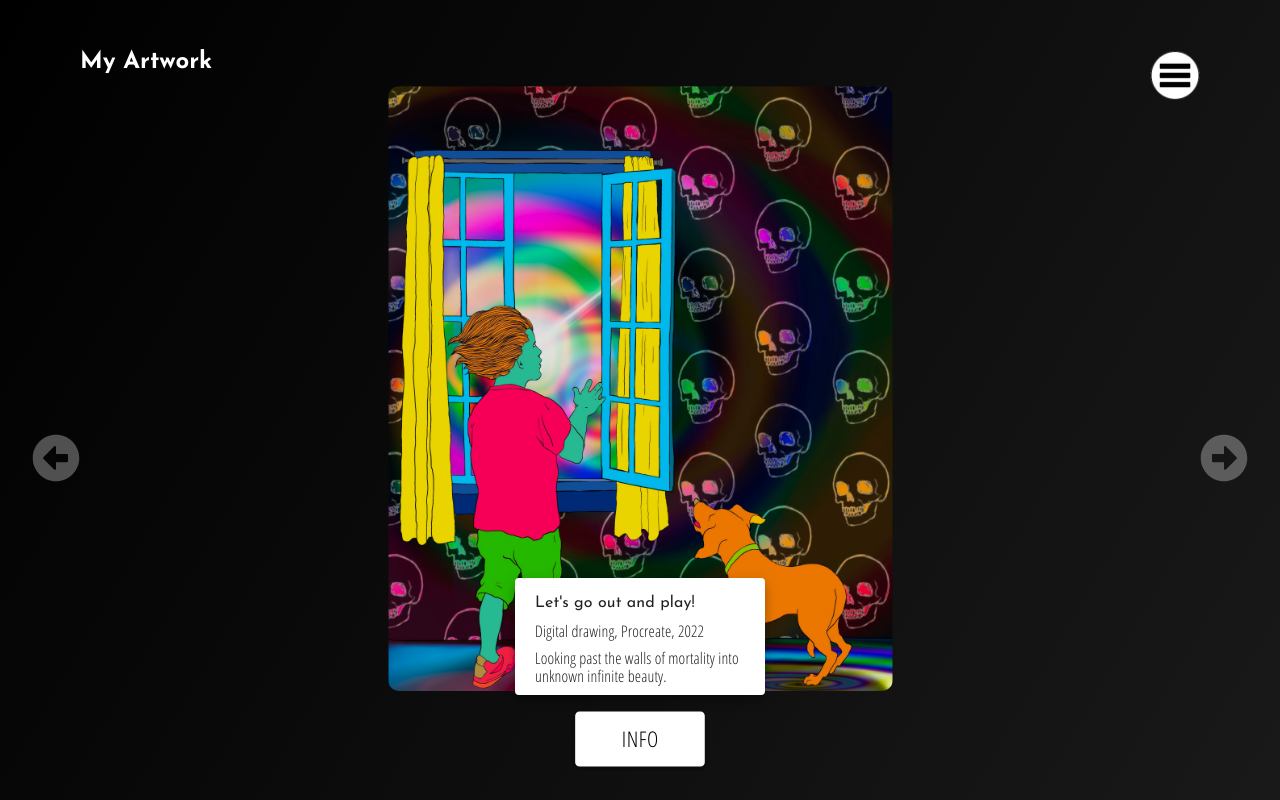
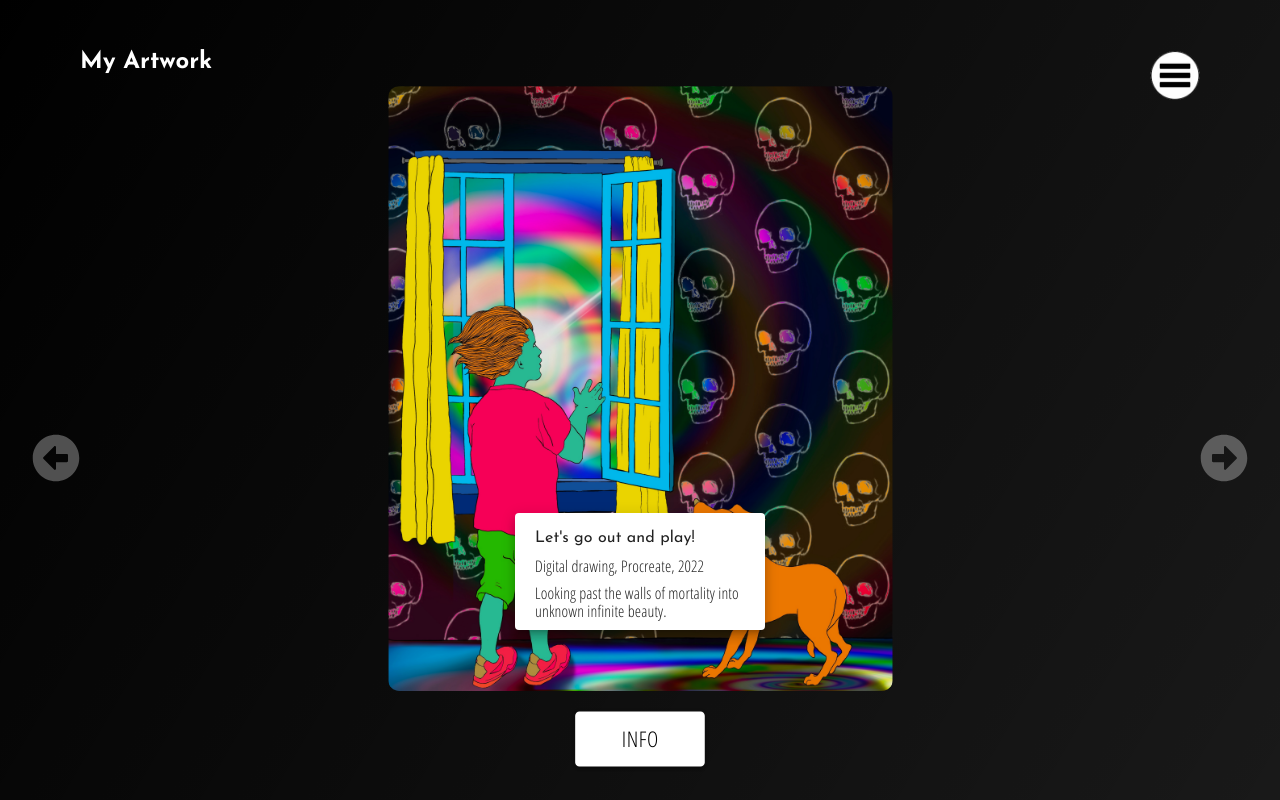
Before and after one commit to JohnnyMohawk/jna-dev-portfolio, a React (Create React App) app: page /my-art in a window 1280 px wide. Both pictures are taken after a click on the button "INFO". Built offline with nearby package versions, Linux system fonts and the light colour scheme.

Commit message:
tweak popover styling

```diff
--- a/src/components/ImgInfoModal.js
+++ b/src/components/ImgInfoModal.js
@@ -23,7 +23,7 @@ export default function ImgInfoPopover({info}) {
         Info
       </Button>
       <Popover
-        sx={{ marginTop: '-75px'}}
+        sx={{ marginTop: '-140px'}}
         id={id}
         open={open}
         anchorEl={anchorEl}
```
